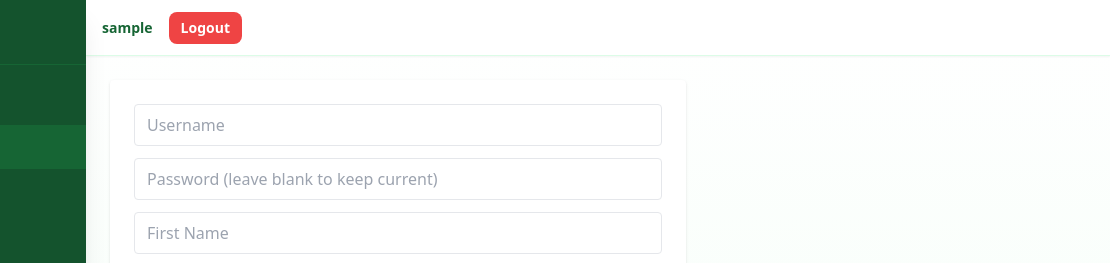
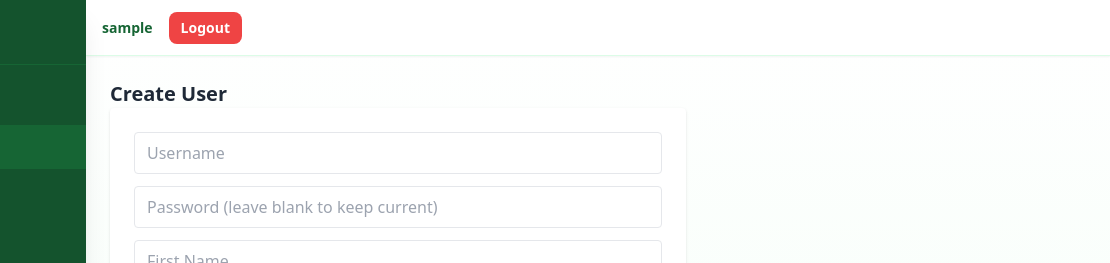
Before and after one commit to johnalfredf4/nittan-cms, a website: page src/public/user-form.html in a window 1280 px wide. Shown: the top 263 px of the page, 170-1280 px from the left. Drawn offline with nearby package versions, Linux system fonts and the light colour scheme; no server answers; sample sign-in values are in the browser's storage.

Commit message:
Update user-form.html

```diff
--- a/src/public/user-form.html
+++ b/src/public/user-form.html
@@ -58,6 +58,7 @@
 
     <!-- Page Content -->
     <main id="pageContent" class="p-6 overflow-y-auto">
+	  <h1 class="text-xl font-semibold" id="headerTitle">Create User</h1>
       <div class="bg-white rounded shadow p-6 max-w-xl">
 		  <form id="userForm" class="space-y-3">
 			<input name="username" placeholder="Username" class="w-full border rounded px-3 py-2" required>
```
